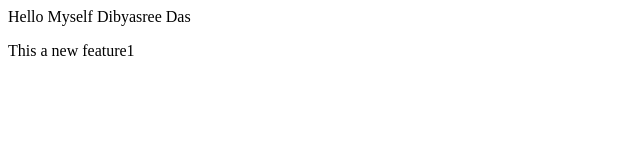
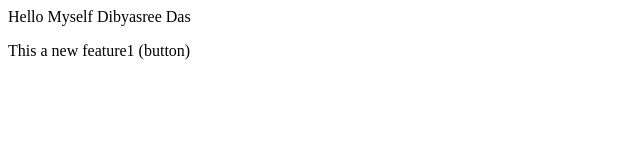
Before and after one commit to dibyasree02/localrepo, a plain HTML site: page index.html in a window 1280 px wide. Shown: the full height of the page, 0-640 px from the left. Drawn offline with Linux system fonts and the light colour scheme.

Commit message:
button add

```diff
--- a/index.html
+++ b/index.html
@@ -1,2 +1,2 @@
 <p>Hello Myself Dibyasree Das</p>
-<p>This a new feature1</p>
+<p>This a new feature1 (button)</p>
```
